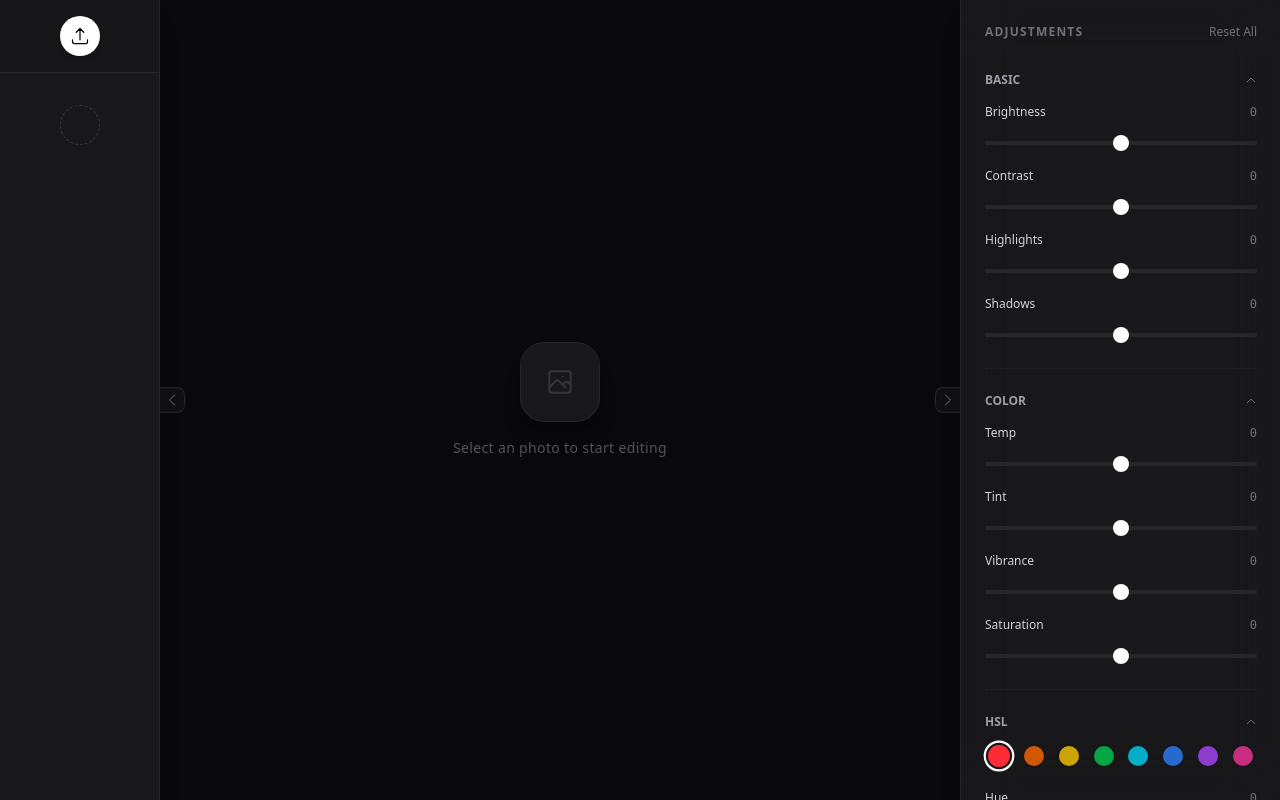
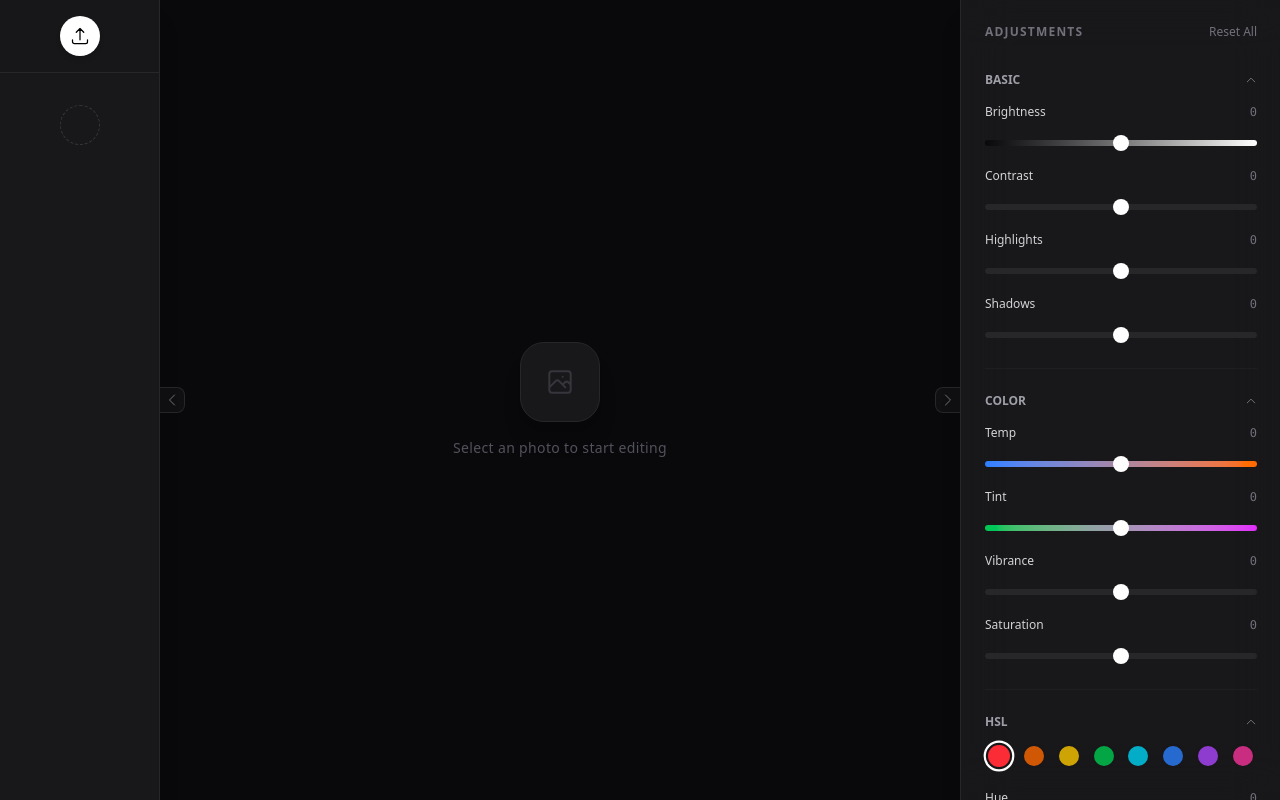
Before and after one commit to notkaramel/darkroom-mchacks13, a SvelteKit app in the folder application/: page / in a window 1280 px wide. Built offline with nearby package versions, Linux system fonts and the light colour scheme.

Commit message:
update conflict

```diff
--- a/application/src/routes/layout.css
+++ b/application/src/routes/layout.css
@@ -3,7 +3,6 @@
 .slider {
     -webkit-appearance: none;
     appearance: none;
-    background: transparent;
     outline: none;
 }
 
@@ -11,14 +10,12 @@
 .slider::-webkit-slider-runnable-track {
     width: 100%;
     height: 4px;
-    background: rgb(39 39 42); /* zinc-800 */
     border-radius: 8px;
 }
 
 .slider::-moz-range-track {
     width: 100%;
     height: 4px;
-    background: rgb(39 39 42); /* zinc-800 */
     border-radius: 8px;
 }
 
```
